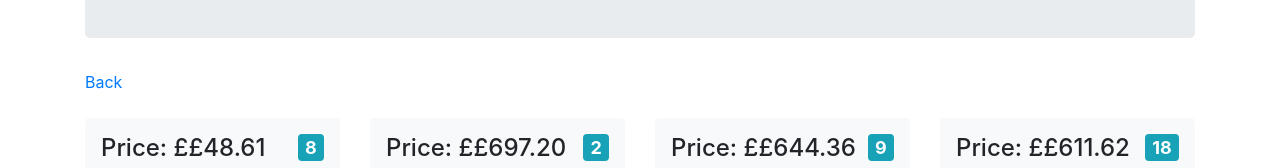
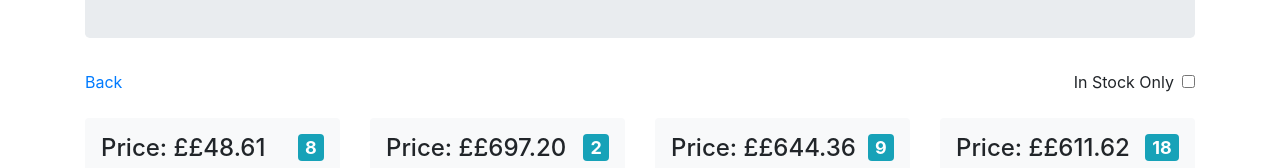
Before and after one commit to iO-Academy/furniture-store-fe, a React (Create React App) app: page /products/1 in a window 1280 px wide. Shown: the part 291-459 px from the top of the page. Built offline with nearby package versions, Linux system fonts and the light colour scheme.

Commit message:
complete story 5

```diff
--- a/src/Pages/Products/index.js
+++ b/src/Pages/Products/index.js
@@ -6,12 +6,17 @@ import Product from "../../Organisms/Product";
 export default function Products(props) {
     const params = useParams()
     const [products, setProducts] = useState([])
+    const [inStock, setInStock] = useState(false)
 
     useEffect(() => {
-        fetch(productsURL + '?cat=' + params.catId)
+        fetch(productsURL + '?cat=' + params.catId + '&instockonly=' + Number(inStock))
             .then(response => response.json())
             .then(data => setProducts(data))
-    }, [params.catId])
+    }, [params.catId, inStock])
+
+    const changeStockFilter = () => {
+        setInStock(!inStock)
+    }
 
     return (
         <>
@@ -20,8 +25,14 @@ export default function Products(props) {
                 <p className="lead">For more information about any of the below products, click on the more button.</p>
             </div>
             <div className="row">
-                <div className="col-12 mb-4">
+                <div className="col-6 mb-4">
                     <Link to="/"> Back </Link>
+                </div>
+                <div className="col-6 text-right">
+                    <label>
+                        In Stock Only
+                        <input type="checkbox" className="ml-2" checked={inStock} onChange={changeStockFilter} />
+                    </label>
                 </div>
             </div>
             <div className="row">
```
